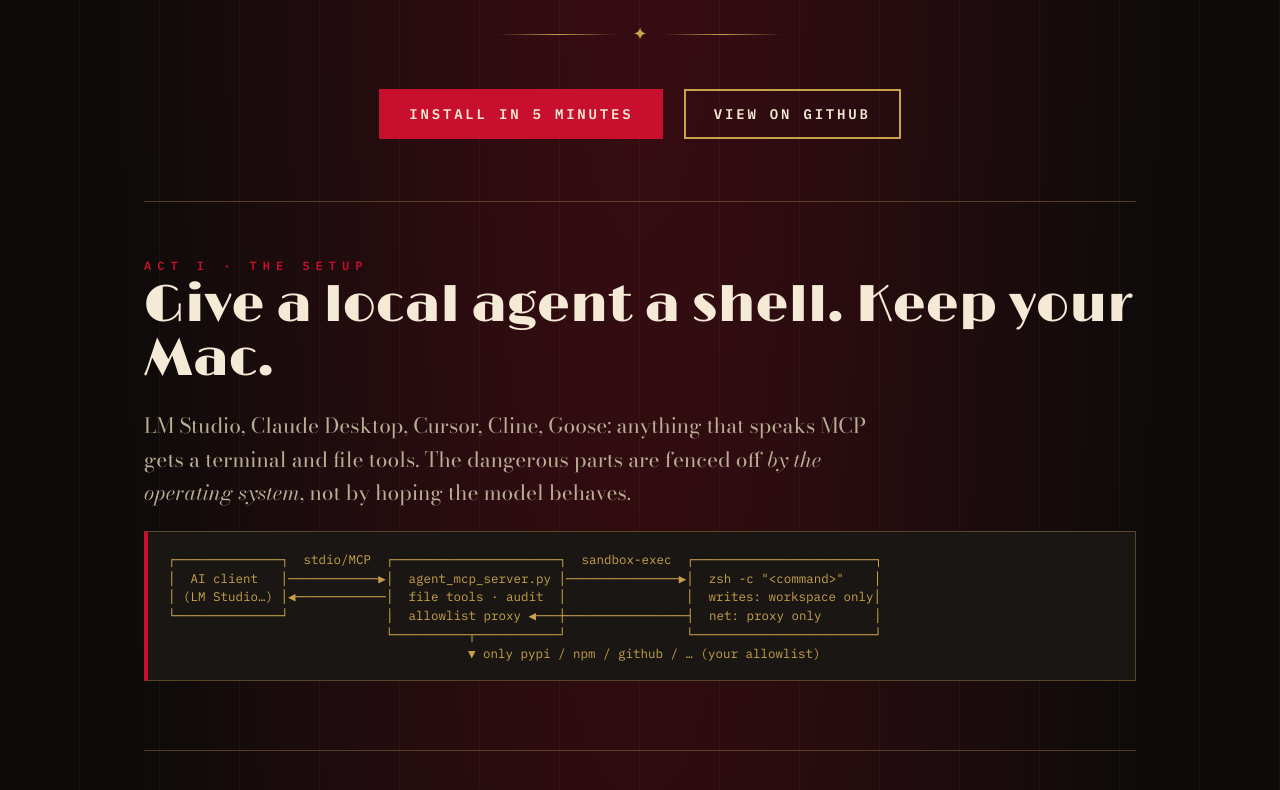
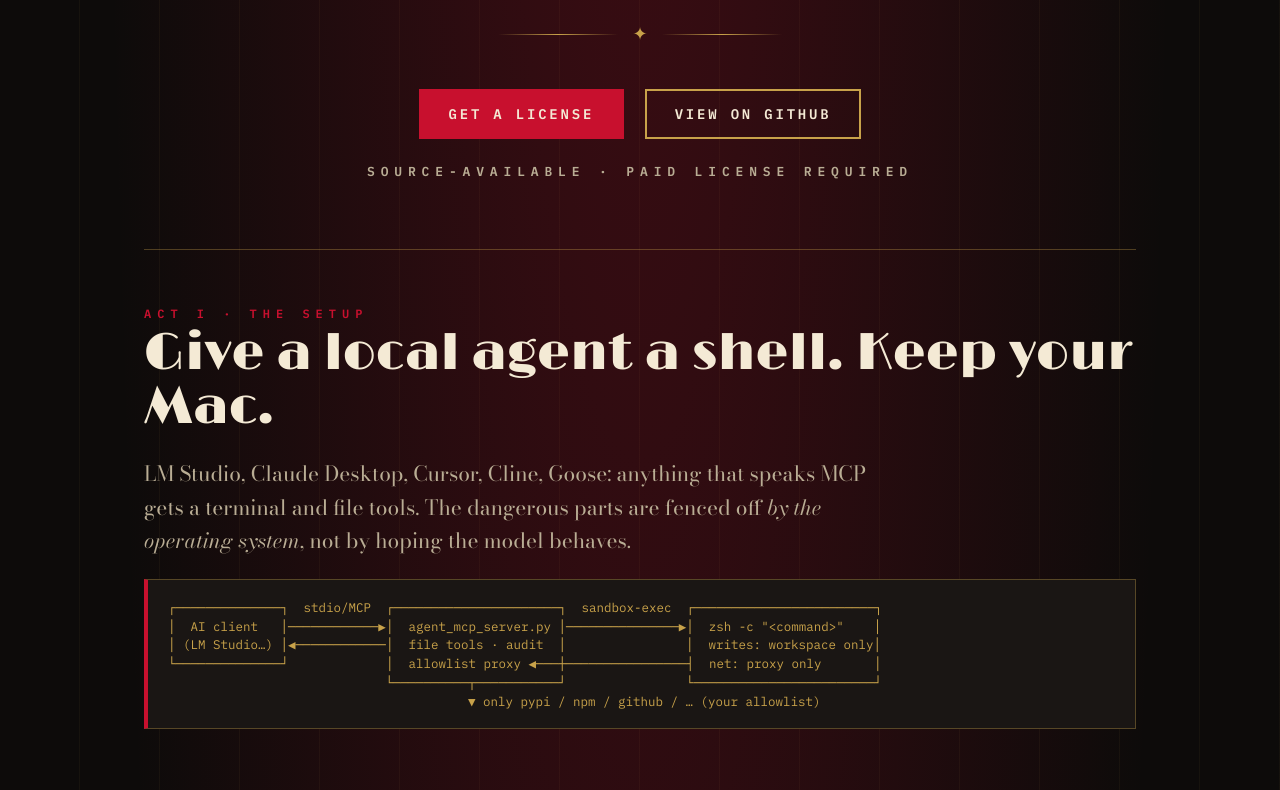
Before and after one commit to km4391/agent-mcp, a plain HTML site: page docs/index.html in a window 1280 px wide. Shown: the part 606-1396 px from the top of the page. Drawn offline with nearby package versions, Linux system fonts and the light colour scheme.

Commit message:
Proprietary source-available license: not free to use
Co-Authored-By: Claude Opus 5.5 <noreply@anthropic.com>

```diff
--- a/docs/index.html
+++ b/docs/index.html
@@ -91,8 +91,9 @@
   <h1>agent&#8209;mcp</h1>
   <p class="tag">A hardened terminal &amp; file MCP server for macOS.<br>The model may smile. <b>The sandbox has the teeth.</b></p>
   <div class="rule">✦</div>
-  <a class="cta red" href="#install">Install in 5 minutes</a>
+  <a class="cta red" href="https://github.com/km4391/agent-mcp/issues">Get a license</a>
   <a class="cta" href="https://github.com/km4391/agent-mcp">View on GitHub</a>
+  <p class="billing" style="margin-top:18px">Source-available · paid license required</p>
 </header>
 
 <main class="wrap">
@@ -210,6 +211,7 @@ cd ~/agent-mcp &amp;&amp; ./install.sh</pre>
 <footer class="wrap">
   <div class="mono">✦ Single file · no dependencies beyond <code>mcp</code> · 65 tests ✦</div>
   <p><a href="https://github.com/km4391/agent-mcp">github.com/km4391/agent-mcp</a> · full details in the README</p>
+  <p>© 2026 Kevin McMorrow. Proprietary, source-available: <b>not free to use</b>. Running or redistributing it needs a paid license. <a href="https://github.com/km4391/agent-mcp/blob/main/LICENSE">License</a> · <a href="https://github.com/km4391/agent-mcp/issues">Ask for a license</a></p>
 </footer>
 
 </body>
```
Also changed, not shown: 2 other files.
